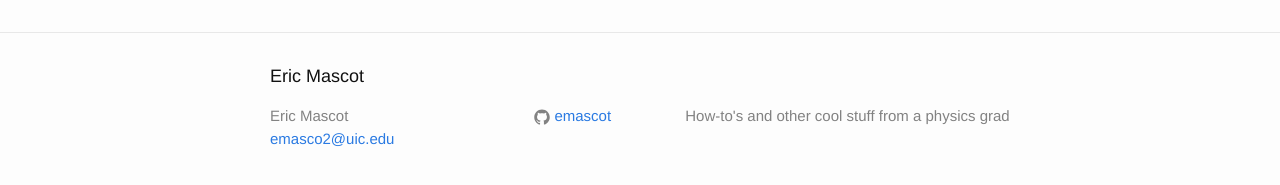
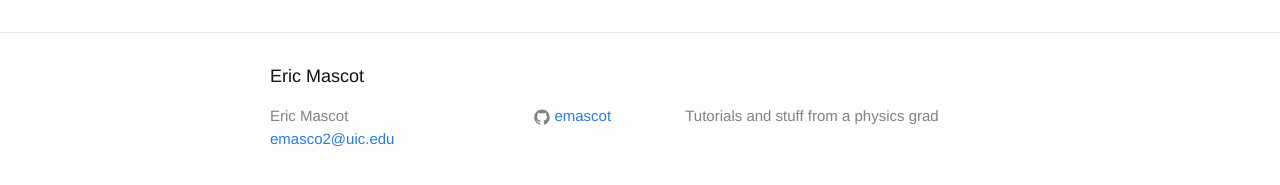
Before and after one commit to emascot/emascot.github.io, a Jekyll site: the page built from about.markdown, in a window 1280 px wide. Shown: the part 558-743 px from the top of the page. Built offline with Jekyll 4.4.1, drawn with Linux system fonts in a browser that asks for light colours.

Commit message:
change description

```diff
--- a/_config.yml
+++ b/_config.yml
@@ -1,7 +1,7 @@
 title: Eric Mascot
 email: emasco2@uic.edu
 description: >
-  How-to's and other cool stuff from a physics grad
+  Tutorials and stuff from a physics grad
 baseurl: ""
 url: "http://emascot.github.io"
 github_username: emascot
```
